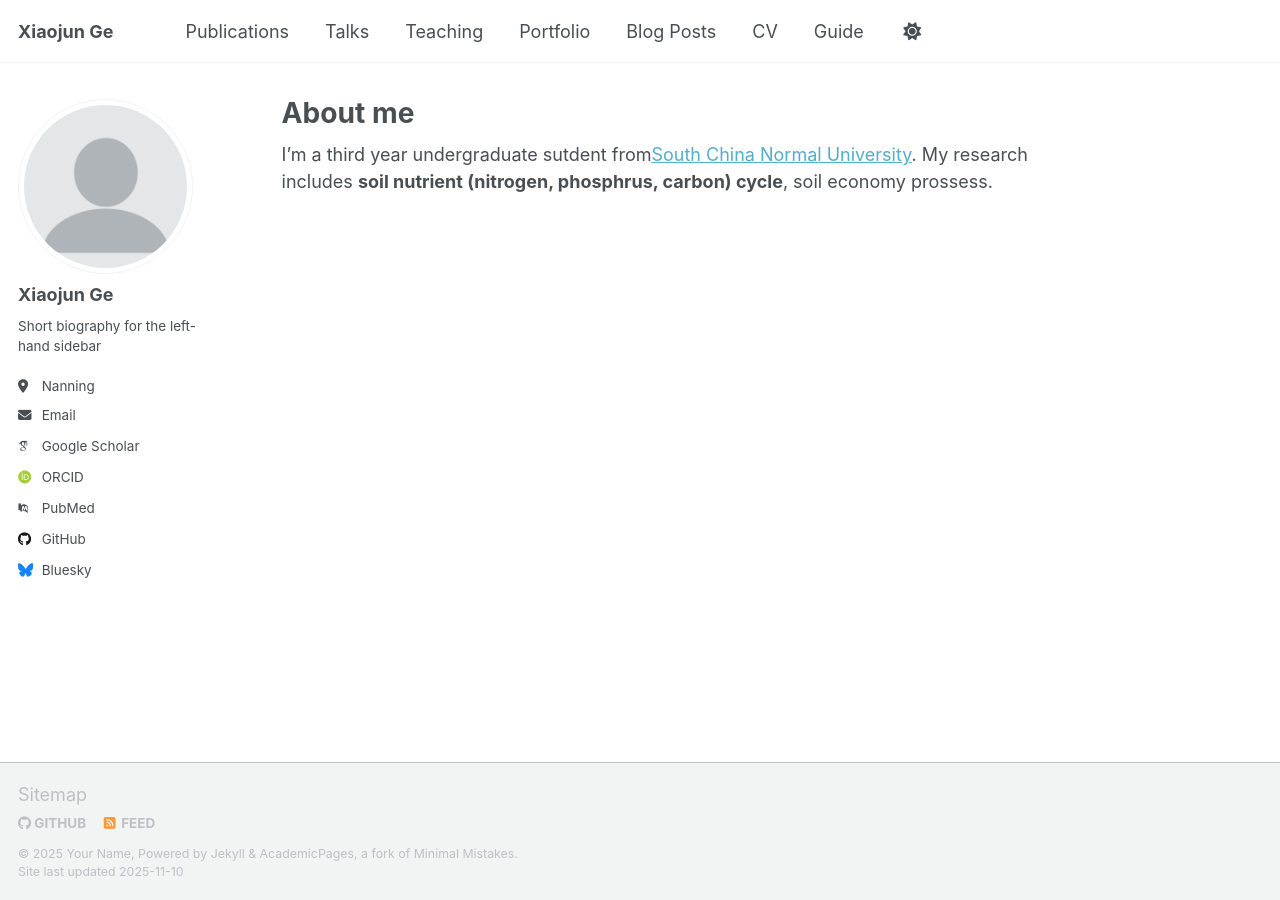
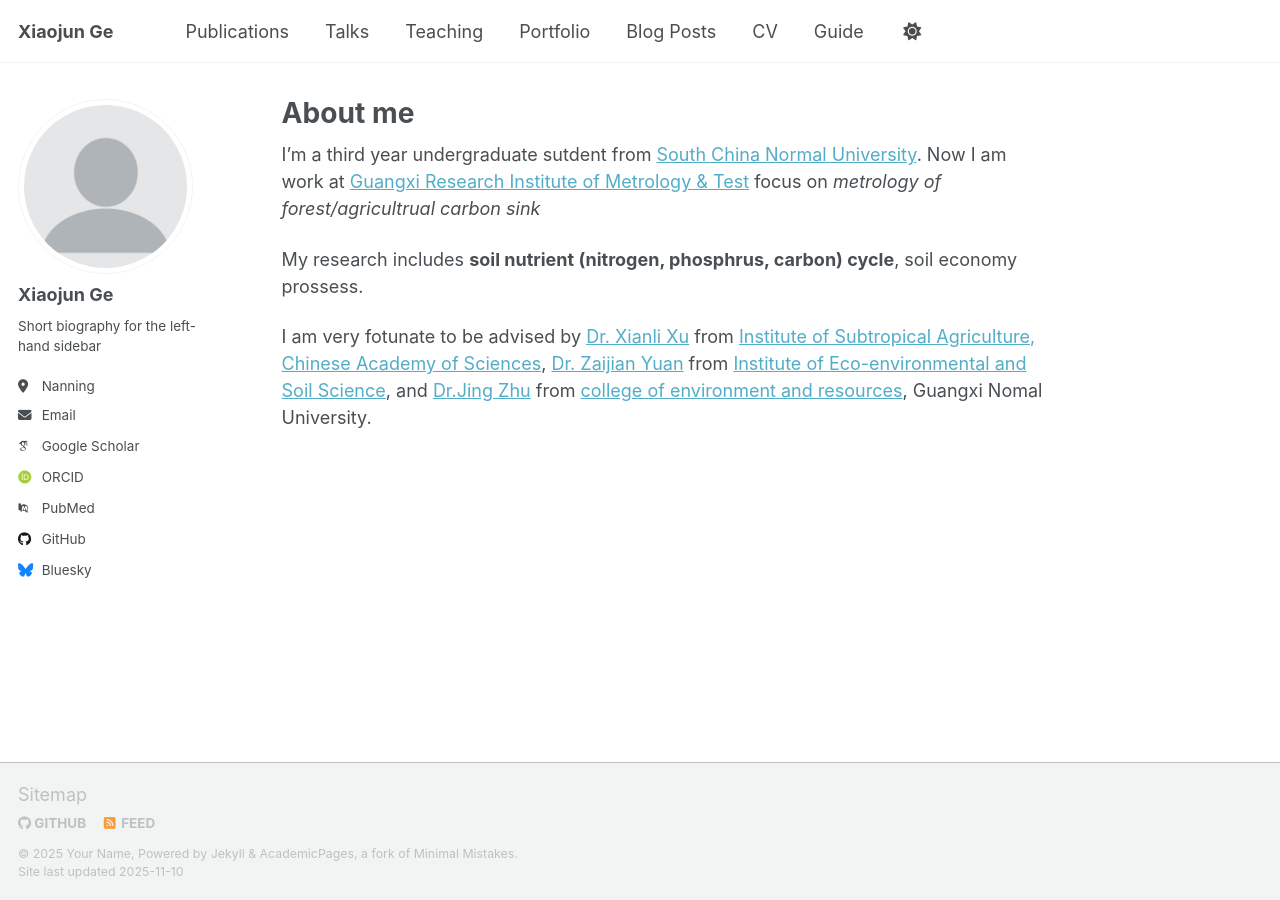
Before and after one commit to gexiaojun1201/Xiaojun_Ge.github.io, a Jekyll site: the page built from _pages/about.md, in a window 1280 px wide. Built offline with Jekyll 4.4.1, drawn with Linux system fonts in a browser that asks for light colours; some web fonts are replaced; a script that is not in the unit is left out.

Commit message:
Update about.md

```diff
--- a/_pages/about.md
+++ b/_pages/about.md
@@ -7,4 +7,8 @@ redirect_from:
   - /about.html
 ---
 
-I'm a third year undergraduate sutdent from[South China Normal University](https://www.scnu.edu.cn/). My research includes **soil nutrient (nitrogen, phosphrus, carbon) cycle**, soil economy prossess.
+I'm a third year undergraduate sutdent from [South China Normal University](https://www.scnu.edu.cn/). Now I am work at [Guangxi Research Institute of Metrology & Test](https://www.scnu.edu.cn/) focus on *metrology of forest/agricultrual carbon sink*
+
+My research includes **soil nutrient (nitrogen, phosphrus, carbon) cycle**, soil economy prossess.
+
+I am very fotunate to be advised by [Dr. Xianli Xu](https://www.researchgate.net/profile/Xianli-Xu) from [Institute of Subtropical Agriculture, Chinese Academy of Sciences](https://www.isa.cas.cn/sourcedb/zw/zjrc/202012/t20201222_5873088.html), [Dr. Zaijian Yuan](https://www.researchgate.net/scientific-contributions/Zaijian-Yuan-2007380218) from [Institute of Eco-environmental and Soil Science](https://www.soil.gd.cn/yjsjy/dsjs/t46015.html), and [Dr.Jing Zhu](https://www.researchgate.net/profile/Jing-Zhu-44) from [college of environment and resources](http://www.zhx.gxnu.edu.cn/2016/0627/c1019a131538/page.htm), Guangxi Nomal University.
```
